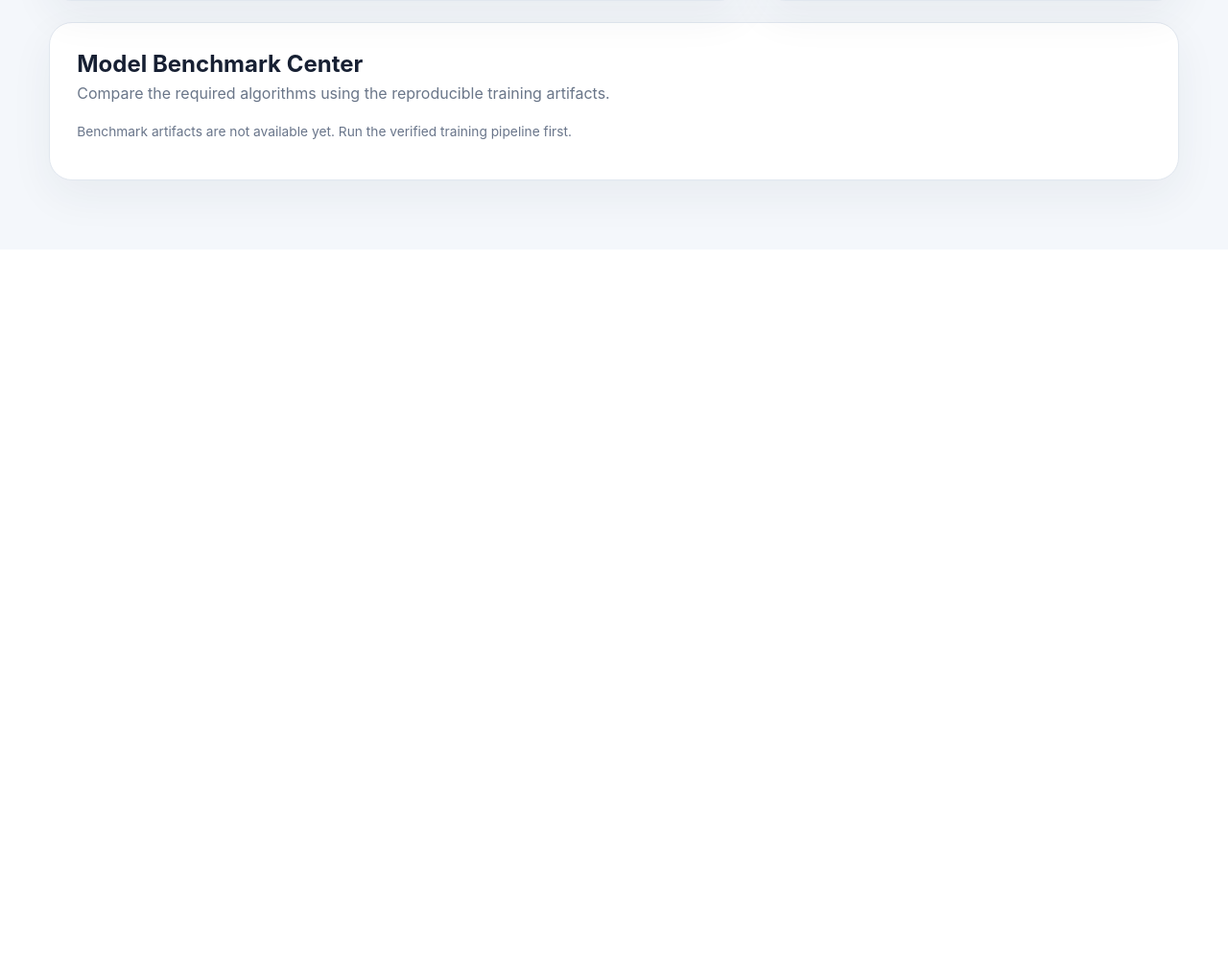
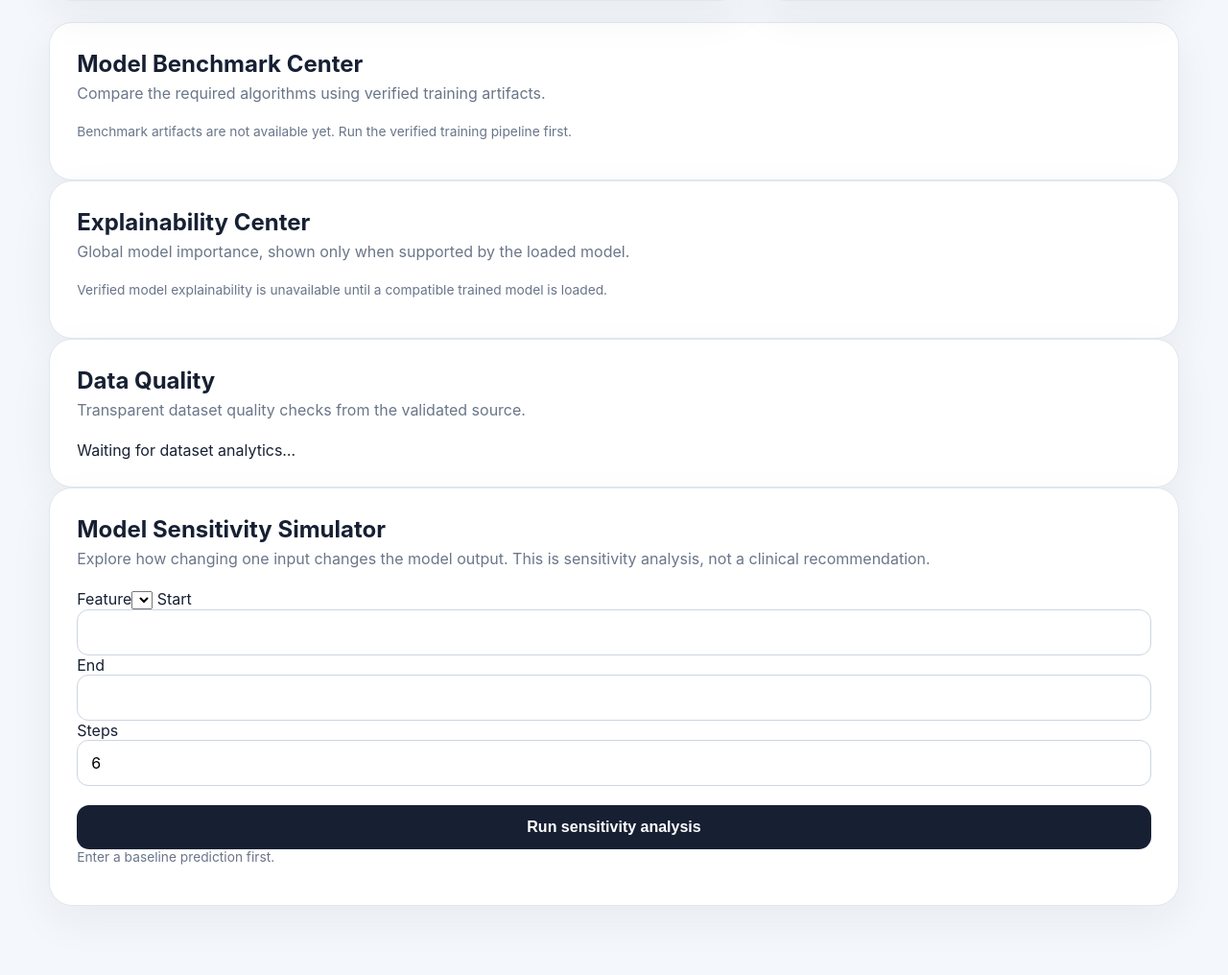
Before and after one commit to codebyrehan/smart-healthcare-disease-prediction-system, a Flask app: page / in a window 1280 px wide. Shown: the part 932-1948 px from the top of the page at 96% size. Before the commit the page ends 1160 px from the top, so only its background shows below. Run offline with Flask 3, Linux system fonts and the light colour scheme; lists and menus that the app fills with data are empty; parts of the project's set-up code (start-up, migrations or seed data) failed here and were passed over.

Commit message:
Add explainability, quality and sensitivity UI sections

```diff
--- a/templates/index.html
+++ b/templates/index.html
@@ -34,9 +34,34 @@
     </section>
 
     <section class="card benchmark-card">
-      <div class="card-heading"><h2>Model Benchmark Center</h2><p>Compare the required algorithms using the reproducible training artifacts.</p></div>
+      <div class="card-heading"><h2>Model Benchmark Center</h2><p>Compare the required algorithms using verified training artifacts.</p></div>
       <div id="benchmark-status" class="muted">Loading benchmark…</div>
       <div id="benchmark-table" class="benchmark-table" role="region" aria-label="Model benchmark"></div>
+    </section>
+
+    <section class="advanced-grid">
+      <section class="card">
+        <div class="card-heading"><h2>Explainability Center</h2><p>Global model importance, shown only when supported by the loaded model.</p></div>
+        <div id="explainability-status" class="muted">Loading verified explainability…</div>
+        <div id="importance-list" class="importance-list" aria-live="polite"></div>
+      </section>
+      <section class="card">
+        <div class="card-heading"><h2>Data Quality</h2><p>Transparent dataset quality checks from the validated source.</p></div>
+        <div id="quality-details" class="quality-details"><span>Waiting for dataset analytics…</span></div>
+      </section>
+    </section>
+
+    <section class="card sensitivity-card">
+      <div class="card-heading"><h2>Model Sensitivity Simulator</h2><p>Explore how changing one input changes the model output. This is sensitivity analysis, not a clinical recommendation.</p></div>
+      <div class="sensitivity-controls">
+        <label for="sensitivity-feature">Feature<select id="sensitivity-feature"></select></label>
+        <label for="sensitivity-start">Start<input id="sensitivity-start" type="number" step="any"></label>
+        <label for="sensitivity-end">End<input id="sensitivity-end" type="number" step="any"></label>
+        <label for="sensitivity-steps">Steps<input id="sensitivity-steps" type="number" min="2" max="25" value="6"></label>
+        <button type="button" id="run-sensitivity">Run sensitivity analysis</button>
+      </div>
+      <div id="sensitivity-status" class="muted" aria-live="polite">Enter a baseline prediction first.</div>
+      <div id="sensitivity-results" class="sensitivity-results"></div>
     </section>
   </main>
   <script src="/static/app.js"></script><script src="/static/dashboard.js"></script>
```
